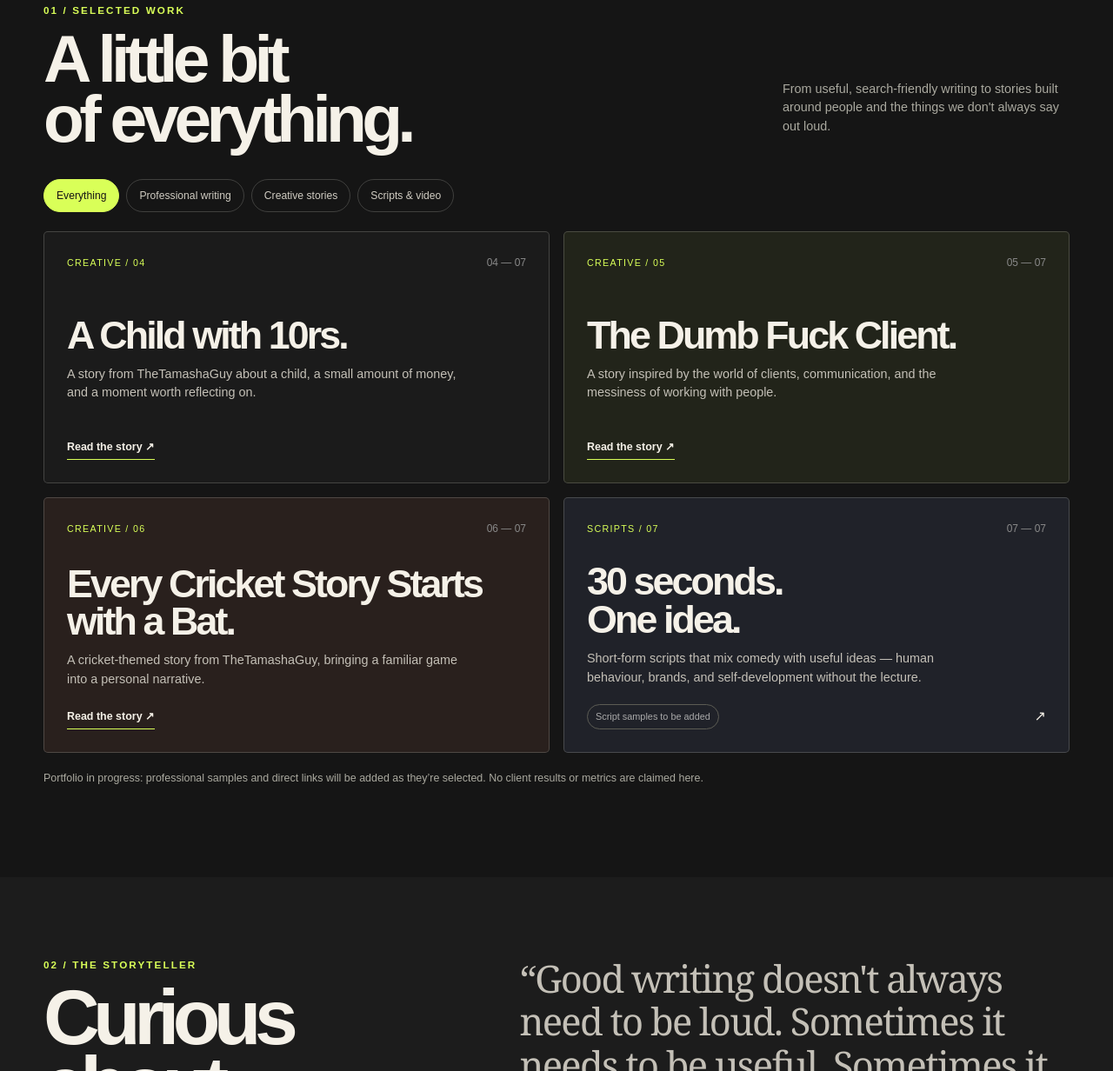
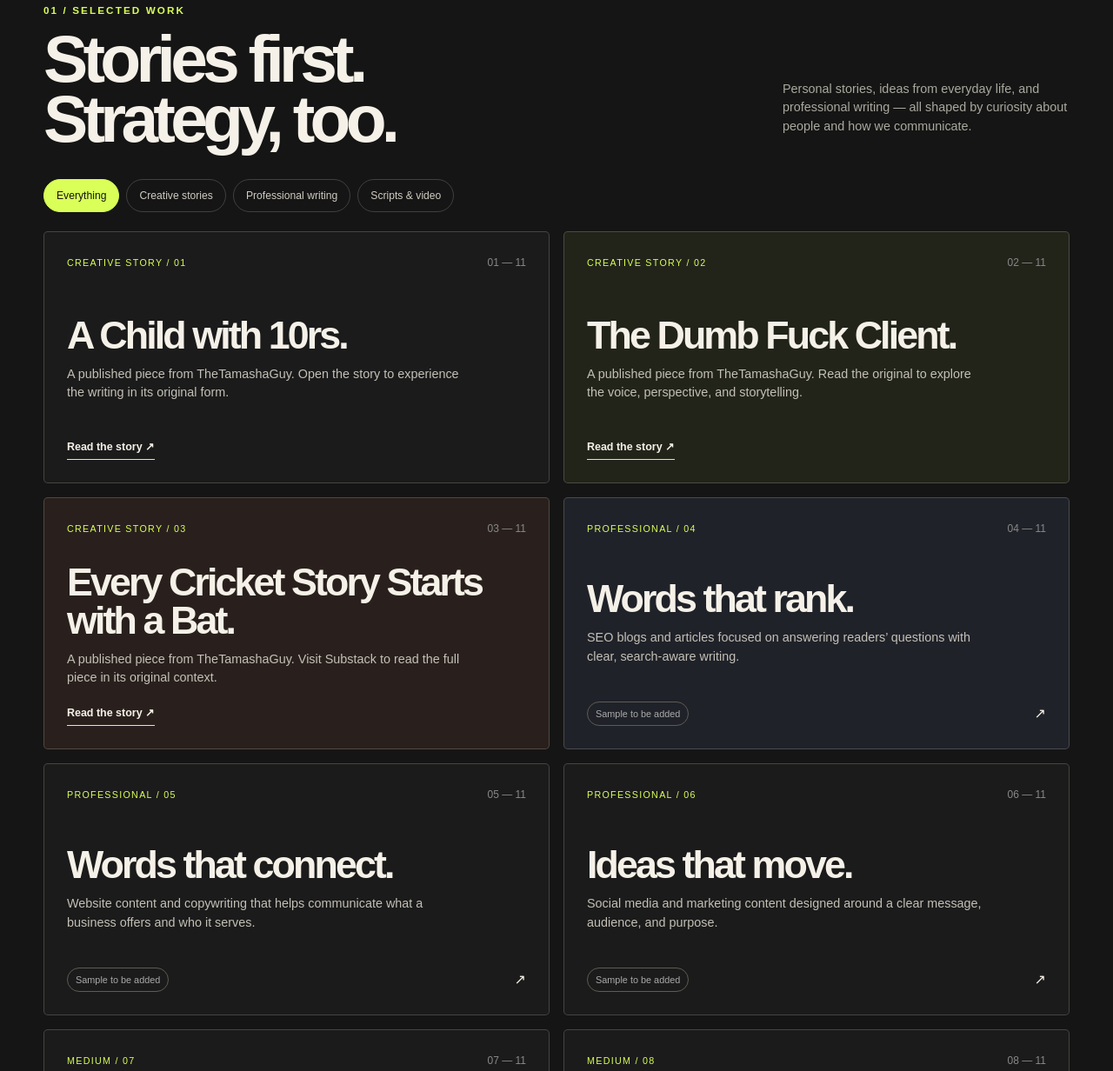
Before and after one commit to spideysskill-debug/spideysskill-debug.github.io, a plain HTML site: page index.html in a window 1280 px wide. Shown: the part 1039-2271 px from the top of the page at 87% size. Drawn offline with Linux system fonts and the light colour scheme.

Commit message:
Revise portfolio and contact information in index.html
Updated project descriptions and links in the portfolio section, refined the contact section, and adjusted footer content.

```diff
--- a/index.html
+++ b/index.html
@@ -33,21 +33,28 @@
 </section>
 <div class="marquee" aria-hidden="true"><div>CONTENT WITH PURPOSE ✳ STORIES WITH SOUL ✳ IDEAS WITH A LITTLE TAMASHA ✳ CONTENT WITH PURPOSE ✳ STORIES WITH SOUL ✳ IDEAS WITH A LITTLE TAMASHA ✳&nbsp;</div></div>
 <section class="wrap" id="work">
-  <div class="section-head reveal"><div><div class="eyebrow">01 / Selected work</div><h2>A little bit<br>of everything.</h2></div><p>From useful, search-friendly writing to stories built around people and the things we don't always say out loud.</p></div>
-  <div class="filter-row" role="group" aria-label="Filter projects"><button class="filter active" data-filter="all">Everything</button><button class="filter" data-filter="professional">Professional writing</button><button class="filter" data-filter="creative">Creative stories</button><button class="filter" data-filter="video">Scripts & video</button></div>
+  <div class="section-head reveal"><div><div class="eyebrow">01 / Selected work</div><h2>Stories first.<br>Strategy, too.</h2></div><p>Personal stories, ideas from everyday life, and professional writing — all shaped by curiosity about people and how we communicate.</p></div>
+  <div class="filter-row" role="group" aria-label="Filter projects"><button class="filter active" data-filter="all">Everything</button><button class="filter" data-filter="creative">Creative stories</button><button class="filter" data-filter="professional">Professional writing</button><button class="filter" data-filter="video">Scripts & video</button></div>
   <div class="projects">
-    <article class="project reveal" data-category="creative"><div class="project-top"><span class="tag">Creative / 04</span><span class="num">04 — 07</span></div><div><h3>A Child with 10rs.</h3><p>A story from TheTamashaGuy about a child, a small amount of money, and a moment worth reflecting on.</p></div><div class="project-bottom"><a class="project-link" href="https://thetamashaguy.substack.com/p/a-child-with-10rs?r=86kglc&utm_campaign=post&utm_medium=web" target="_blank" rel="noopener noreferrer">Read the story ↗</a></div></article>
-    <article class="project reveal" data-category="creative"><div class="project-top"><span class="tag">Creative / 05</span><span class="num">05 — 07</span></div><div><h3>The Dumb Fuck Client.</h3><p>A story inspired by the world of clients, communication, and the messiness of working with people.</p></div><div class="project-bottom"><a class="project-link" href="https://thetamashaguy.substack.com/p/the-dumb-fuck-client?r=86kglc&utm_campaign=post&utm_medium=web" target="_blank" rel="noopener noreferrer">Read the story ↗</a></div></article>
-    <article class="project reveal" data-category="creative"><div class="project-top"><span class="tag">Creative / 06</span><span class="num">06 — 07</span></div><div><h3>Every Cricket Story Starts with a Bat.</h3><p>A cricket-themed story from TheTamashaGuy, bringing a familiar game into a personal narrative.</p></div><div class="project-bottom"><a class="project-link" href="https://thetamashaguy.substack.com/p/every-cricket-story-starts-with-a?r=86kglc&utm_campaign=post&utm_medium=web" target="_blank" rel="noopener noreferrer">Read the story ↗</a></div></article>
-    <article class="project reveal" data-category="video"><div class="project-top"><span class="tag">Scripts / 07</span><span class="num">07 — 07</span></div><div><h3>30 seconds.<br>One idea.</h3><p>Short-form scripts that mix comedy with useful ideas — human behaviour, brands, and self-development without the lecture.</p></div><div class="project-bottom"><span class="soon">Script samples to be added</span><span aria-hidden="true">↗</span></div></article>
+    <article class="project reveal" data-category="creative"><div class="project-top"><span class="tag">Creative story / 01</span><span class="num">01 — 11</span></div><div><h3>A Child with 10rs.</h3><p>A published piece from TheTamashaGuy. Open the story to experience the writing in its original form.</p></div><div class="project-bottom"><a class="project-link" href="https://thetamashaguy.substack.com/p/a-child-with-10rs?r=86kglc&utm_campaign=post&utm_medium=web" target="_blank" rel="noopener noreferrer">Read the story ↗</a></div></article>
+    <article class="project reveal" data-category="creative"><div class="project-top"><span class="tag">Creative story / 02</span><span class="num">02 — 11</span></div><div><h3>The Dumb Fuck Client.</h3><p>A published piece from TheTamashaGuy. Read the original to explore the voice, perspective, and storytelling.</p></div><div class="project-bottom"><a class="project-link" href="https://thetamashaguy.substack.com/p/the-dumb-fuck-client?r=86kglc&utm_campaign=post&utm_medium=web" target="_blank" rel="noopener noreferrer">Read the story ↗</a></div></article>
+    <article class="project reveal" data-category="creative"><div class="project-top"><span class="tag">Creative story / 03</span><span class="num">03 — 11</span></div><div><h3>Every Cricket Story Starts with a Bat.</h3><p>A published piece from TheTamashaGuy. Visit Substack to read the full piece in its original context.</p></div><div class="project-bottom"><a class="project-link" href="https://thetamashaguy.substack.com/p/every-cricket-story-starts-with-a?r=86kglc&utm_campaign=post&utm_medium=web" target="_blank" rel="noopener noreferrer">Read the story ↗</a></div></article>
+    <article class="project reveal" data-category="professional"><div class="project-top"><span class="tag">Professional / 04</span><span class="num">04 — 11</span></div><div><h3>Words that rank.</h3><p>SEO blogs and articles focused on answering readers’ questions with clear, search-aware writing.</p></div><div class="project-bottom"><span class="soon">Sample to be added</span><span aria-hidden="true">↗</span></div></article>
+    <article class="project reveal" data-category="professional"><div class="project-top"><span class="tag">Professional / 05</span><span class="num">05 — 11</span></div><div><h3>Words that connect.</h3><p>Website content and copywriting that helps communicate what a business offers and who it serves.</p></div><div class="project-bottom"><span class="soon">Sample to be added</span><span aria-hidden="true">↗</span></div></article>
+    <article class="project reveal" data-category="professional"><div class="project-top"><span class="tag">Professional / 06</span><span class="num">06 — 11</span></div><div><h3>Ideas that move.</h3><p>Social media and marketing content designed around a clear message, audience, and purpose.</p></div><div class="project-bottom"><span class="soon">Sample to be added</span><span aria-hidden="true">↗</span></div></article>
+    <article class="project reveal" data-category="professional"><div class="project-top"><span class="tag">Medium / 07</span><span class="num">07 — 11</span></div><div><h3>My First Experience at the ZenMoov Outlet Opening</h3><p>A published Medium article about an experience at the ZenMoov outlet opening.</p></div><div class="project-bottom"><a class="project-link" href="https://medium.com/@spideysskill/my-first-experience-at-the-zenmoov-outlet-opening-9dabd9a2b7d4?sharedUserId=spideysskill" target="_blank" rel="noopener noreferrer">Read on Medium ↗</a></div></article>
+    <article class="project reveal" data-category="professional"><div class="project-top"><span class="tag">Medium / 08</span><span class="num">08 — 11</span></div><div><h3>Common Mistakes Buyers Make</h3><p>A buyer-focused article published on Medium.</p></div><div class="project-bottom"><a class="project-link" href="https://medium.com/@spideysskill/common-mistakes-buyers-make-8b768207caf8?sharedUserId=spideysskill" target="_blank" rel="noopener noreferrer">Read on Medium ↗</a></div></article>
+    <article class="project reveal" data-category="professional"><div class="project-top"><span class="tag">Medium / 09</span><span class="num">09 — 11</span></div><div><h3>When No One Notices: Followers Who Gets to Be Seen</h3><p>A published piece exploring visibility and who gets noticed.</p></div><div class="project-bottom"><a class="project-link" href="https://medium.com/@spideysskill/when-no-one-notices-followers-who-gets-to-be-seen-0e3d17ac8c97?sharedUserId=spideysskill" target="_blank" rel="noopener noreferrer">Read on Medium ↗</a></div></article>
+    <article class="project reveal" data-category="professional"><div class="project-top"><span class="tag">Medium / 10</span><span class="num">10 — 11</span></div><div><h3>Humanity, But Not for All</h3><p>A published Medium piece on humanity and the limits of how it is extended.</p></div><div class="project-bottom"><a class="project-link" href="https://medium.com/@spideysskill/humanity-but-not-for-all-4c3f6a389ddf?sharedUserId=spideysskill" target="_blank" rel="noopener noreferrer">Read on Medium ↗</a></div></article>
+    <article class="project reveal" data-category="video"><div class="project-top"><span class="tag">Scripts & video / 11</span><span class="num">11 — 11</span></div><div><h3>30 seconds.<br>One idea.</h3><p>Short-form scripts and videos exploring human behaviour, brand stories, and self-development through comedy and education.</p></div><div class="project-bottom"><a class="project-link" href="https://drive.google.com/drive/folders/1lCzmdOyphpmZ3XtkqpyE3UA900jFjrCU?usp=drive_link" target="_blank" rel="noopener noreferrer">View videos ↗</a></div></article>
   </div>
-  <p class="note">Portfolio in progress: professional samples and direct links will be added as they’re selected. No client results or metrics are claimed here.</p>
+  <p class="note">Creative stories link to Substack, professional articles link to Medium, and the Scripts & Video card opens the shared Google Drive folder. Additional professional samples can be added later; no client results or metrics are claimed here.</p>
 </section>
 <section id="about" style="background:#1c1c1c"><div class="wrap split"><div class="reveal"><div class="eyebrow">02 / The storyteller</div><h2>Curious<br>about<br><em style="font-family:var(--serif);font-weight:400;color:var(--lime)">people.</em></h2></div><div class="body-copy reveal"><p class="big-quote">“Good writing doesn't always need to be loud. Sometimes it needs to be useful. Sometimes it needs to make you laugh. And sometimes, it just needs to make you feel <em>understood.</em>”</p><p>I'm Mukesh Kumar G., a content writer and storyteller behind TheTamashaGuy.</p><p>Professionally, I work with content, communication, and creative projects. Personally, I'm drawn to the little things people overlook: the things we say without thinking, the things we feel but never explain, and the humour hidden in ordinary life.</p><p>I'm building a body of work that brings strategy and storytelling together — with curiosity, clarity, and a little bit of tamasha.</p><div class="pill-row"><span class="pill">Human behaviour</span><span class="pill">Brand stories</span><span class="pill">Comedy + education</span><span class="pill">Personal essays</span></div><div class="actions"><a class="btn ghost" href="https://substack.com/@thetamashaguy" target="_blank" rel="noreferrer">Read TheTamashaGuy ↗</a></div></div></div></section>
 <section class="wrap" id="services"><div class="section-head reveal"><div><div class="eyebrow">03 / What I do</div><h2>Different formats.<br>One intention.</h2></div><p>Make the message clear. Make the story matter. Respect the person on the other side of the screen.</p></div><div class="services reveal"><div class="service"><span class="n">01</span><h3>Content writing</h3><p>Useful, clear content made for real readers.</p></div><div class="service"><span class="n">02</span><h3>SEO content</h3><p>Search-aware articles with a human voice.</p></div><div class="service"><span class="n">03</span><h3>Scriptwriting</h3><p>Short-form ideas with rhythm and a point.</p></div><div class="service"><span class="n">04</span><h3>Brand storytelling</h3><p>Finding the story behind the message.</p></div><div class="service"><span class="n">05</span><h3>Creative ideation</h3><p>Angles, concepts, hooks, and fresh ways in.</p></div></div></section>
-<section class="contact" id="contact"><div class="wrap"><div class="eyebrow">04 / Let's talk</div><h2>Have a story<br>to tell?</h2><div class="contact-row"><p>Need thoughtful content, a fresh creative angle, or someone who cares about the words? Let's make something worth paying attention to.</p><div class="actions"><a class="btn" href="https://www.linkedin.com/in/mukesh-kumar-866345263/" target="_blank" rel="noreferrer">Connect on LinkedIn ↗</a><a class="btn ghost" href="https://substack.com/@thetamashaguy" target="_blank" rel="noreferrer">Substack ↗</a></div></div><p style="font-size:.72rem;margin-top:24px;color:#39401e">Before publishing: replace the LinkedIn link with your profile and add your preferred professional email.</p></div></section>
+<section class="contact" id="contact"><div class="wrap"><div class="eyebrow">04 / Let's talk</div><h2>Have a story<br>to tell?</h2><div class="contact-row"><p>Need thoughtful content, a fresh creative angle, or someone who cares about the words? Let's make something worth paying attention to.</p><div class="actions"><a class="btn" href="https://www.linkedin.com/in/mukesh-kumar-866345263/" target="_blank" rel="noreferrer">Connect on LinkedIn ↗</a><a class="btn ghost" href="https://substack.com/@thetamashaguy" target="_blank" rel="noreferrer">Substack ↗</a><a class="btn ghost" href="https://www.instagram.com/mukeshwritess/" target="_blank" rel="noopener noreferrer">Instagram ↗</a></div></div><p style="font-size:.72rem;margin-top:24px;color:#39401e">Before publishing: verify your LinkedIn profile link and add your preferred professional email.</p></div></section>
 </main>
-<footer class="wrap"><span>© <span id="year"></span> Mukesh Kumar G. / TheTamashaGuy</span><span>Made with words, curiosity & a little tamasha.</span><a href="https://www.instagram.com/mukeshwritess/" target="_blank" rel="noopener noreferrer">Instagram ↗</a><a href="#home">Back to top ↑</a></footer>
+<footer class="wrap"><span>© <span id="year"></span> Mukesh Kumar G. / TheTamashaGuy</span><span>Made with words, curiosity & a little tamasha.</span><a href="#home">Back to top ↑</a></footer>
 <script>
 const menuBtn=document.getElementById('menuBtn'),nav=document.getElementById('nav');menuBtn.addEventListener('click',()=>{const open=nav.classList.toggle('open');menuBtn.setAttribute('aria-expanded',String(open));menuBtn.textContent=open?'Close ×':'Menu ☰'});nav.querySelectorAll('a').forEach(a=>a.addEventListener('click',()=>{nav.classList.remove('open');menuBtn.setAttribute('aria-expanded','false');menuBtn.textContent='Menu ☰'}));
 document.querySelectorAll('.filter').forEach(btn=>btn.addEventListener('click',()=>{document.querySelectorAll('.filter').forEach(b=>b.classList.remove('active'));btn.classList.add('active');const f=btn.dataset.filter;document.querySelectorAll('.project').forEach(card=>card.classList.toggle('hidden',f!=='all'&&card.dataset.category!==f))}));
```
